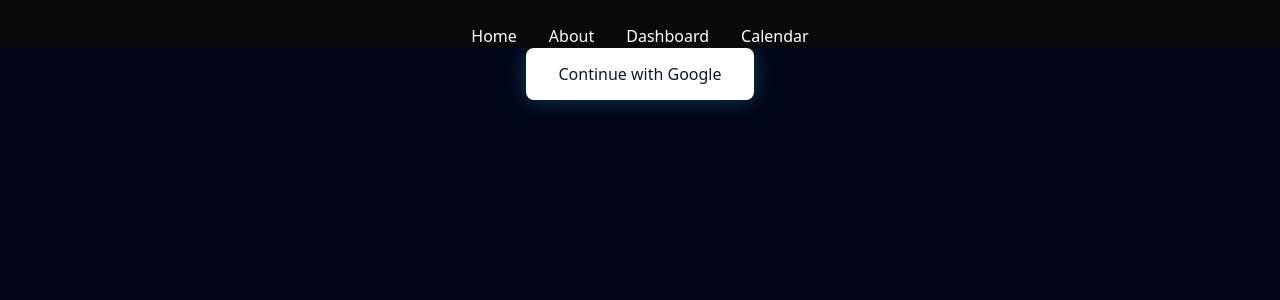
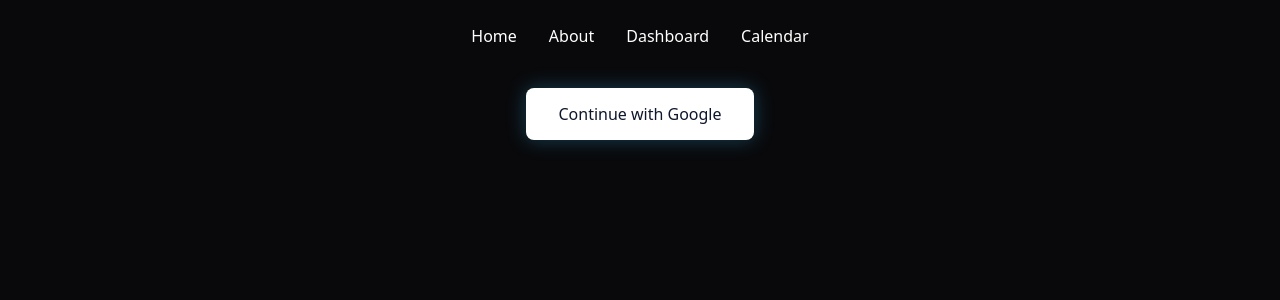
Before and after one commit to Hairum-Qureshi/diary-app, a React (Vite) app in the folder apps/frontend/: page / in a window 1280 px wide. Shown: the top 300 px of the page. Built offline with nearby package versions, Linux system fonts and the light colour scheme; no server answers.

Commit message:
changed background color

```diff
--- a/apps/frontend/src/pages/Home.tsx
+++ b/apps/frontend/src/pages/Home.tsx
@@ -6,16 +6,14 @@
 	const { data: currUserData } = useCurrentUser();
 
 	return (
-		<div className="min-h-screen bg-slate-950 text-white relative overflow-hidden flex flex-col">
-				<div className="flex flex-col items-center gap-4">
-					{!currUserData && (
+		<div className="min-h-screen bg-zinc-950 text-white relative overflow-hidden flex flex-col">
+				<div className="flex flex-col items-center gap-4 mt-10">
 						<button
 							className="group relative flex items-center gap-3 bg-white text-slate-900 px-8 py-3.5 rounded-lg font-medium hover:bg-slate-100 transition-all duration-300 shadow-[0_0_20px_rgba(56,189,248,0.3)] hover:shadow-[0_0_30px_rgba(56,189,248,0.5)] hover:cursor-pointer"
 							onClick={() => googleSignInMutation()}
 						>
 							Continue with Google
 						</button>
-					)}
 				</div>
 		</div>
 	);
```
